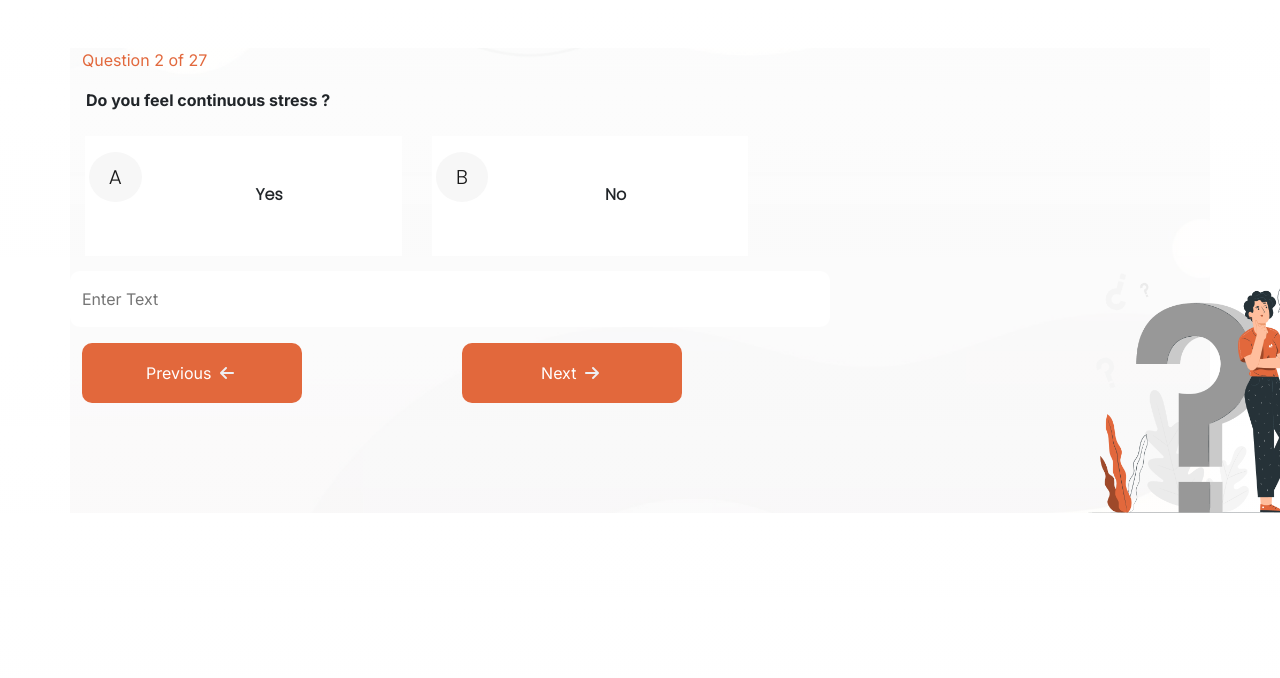
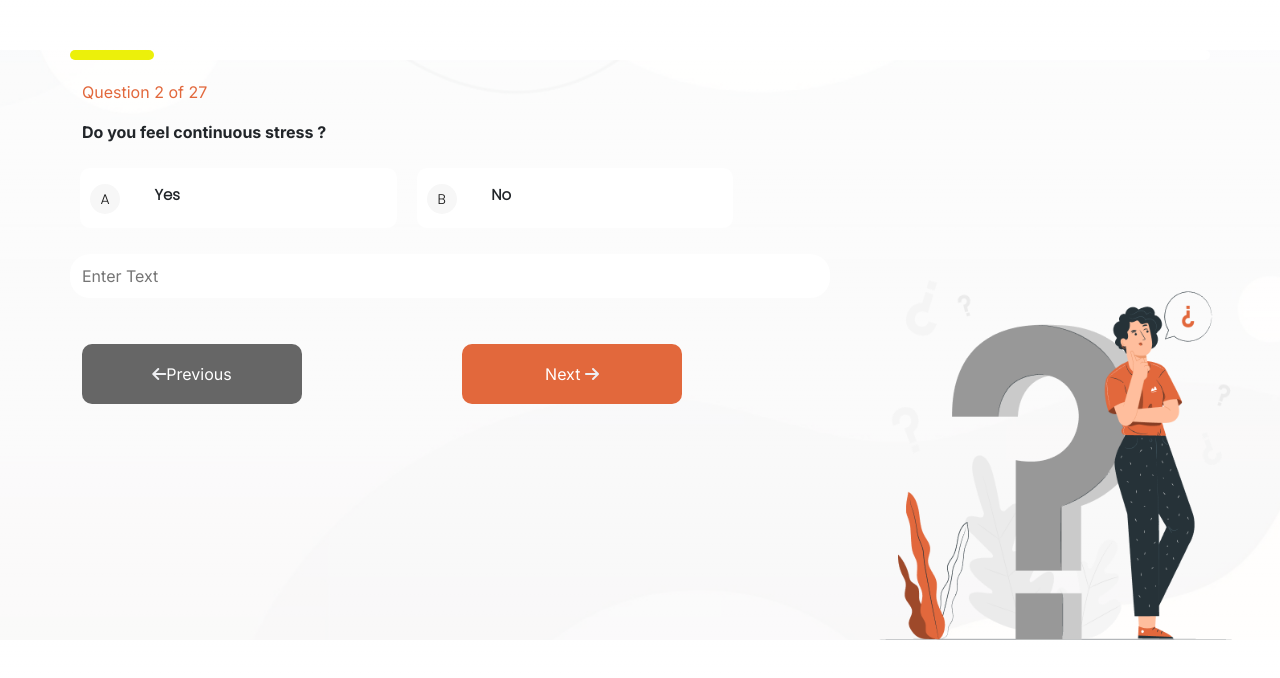
Before and after one commit to Deeba-zcs/Newu, a Next.js app: page /Question in a window 1280 px wide. Both pictures are taken after a click on the button "Next". Shown: the top 678 px of the page. Built offline with nearby package versions, Linux system fonts and the light colour scheme.

Commit message:
progressbar

```diff
--- a/src/app/Question/page.js
+++ b/src/app/Question/page.js
@@ -1,6 +1,5 @@
-// Question.js
 "use client";
-import React, { useState } from "react";
+import React, { useState, useEffect } from "react";
 import Image from "next/image";
 import jsonData from "src/app/questions.json";
 import "./ques.css";
@@ -11,6 +10,18 @@ const Question = () => {
   const currentQuestionData = jsonData.data[currentQuestion];
   const [selectedOptions, setSelectedOptions] = useState([]);
 
+  const progress = ((currentQuestion + 1) / totalQuestions) * 100;
+  const [progressBarClass, setProgressBarClass] = useState();
+
+  useEffect(() => {
+    setProgressBarClass(
+      `progress-bar progress-bar-${Math.floor(progress / 25) * 25}`
+    );
+  }, [currentQuestion, progress]);
+
+  console.log("progress", progress);
+  console.log("progressBarClasssss", progressBarClass);
+
   const handleQuestionChange = (questionIndex) => {
     setCurrentQuestion(questionIndex);
     setSelectedOptions([]);
@@ -19,17 +30,13 @@ const Question = () => {
   const handleOptionSelect = (optionIndex) => {
     let updatedSelectedOptions;
     if (currentQuestionData.question_type === "radio") {
-      // Radio type question, allow only one option to be selected
       updatedSelectedOptions = [optionIndex];
     } else {
-      // Checkbox type question, allow multiple options to be selected
       if (selectedOptions.includes(optionIndex)) {
-        // If the option is already selected, remove it
         updatedSelectedOptions = selectedOptions.filter(
           (index) => index !== optionIndex
         );
       } else {
-        // If the option is not selected, add it
         updatedSelectedOptions = [...selectedOptions, optionIndex];
       }
     }
@@ -39,6 +46,7 @@ const Question = () => {
   const handleNextQuestion = () => {
     const nextQuestion = currentQuestion + 1;
     if (nextQuestion < totalQuestions) {
+      console.log("Next clicked");
       handleQuestionChange(nextQuestion);
     }
   };
@@ -46,33 +54,42 @@ const Question = () => {
   const handlePreviousQuestion = () => {
     const prevQuestion = currentQuestion - 1;
     if (prevQuestion >= 0) {
+      console.log("Prev clicked");
       handleQuestionChange(prevQuestion);
     }
   };
 
-  if (
-    !jsonData ||
-    !jsonData.data ||
-    totalQuestions === 0 ||
-    !currentQuestionData
-  ) {
-    return <p>Loading...</p>;
-  }
+  console.log("currentQuestion:", currentQuestion);
+  console.log("totalQuestions:", totalQuestions);
+
+  console.log("progress:", progress);
 
   return (
-    <div className="container screen mt-5">
+    <>
+      <div className="container-fluid screen">
+        <div className="container">
+          <div className="row progress-bar-wrapper">
+            <div
+              className={`${progressBarClass}`}
+              style={{ width: `${progress}%` }}
+            ></div>
+          </div>
           <div className="row">
-        <div className="col-8">
+            <div className="col-lg-8">
               <p
                 className="font-poppins-regular"
-            style={{ fontSize: "16px", color: "rgb(226, 104, 60)" }}
+                style={{
+                  fontSize: "16px",
+                  color: "rgb(226, 104, 60)",
+                  marginTop: "20px",
+                }}
               >
                 Question {currentQuestion + 1} of {totalQuestions}
               </p>
               <form>
                 <div className="form-group">
                   <div className="row">
-                <div className="col-12 px-3">
+                    <div className="col-lg-12">
                       <label htmlFor={`question_${currentQuestion}`}>
                         <strong>{currentQuestionData.question}</strong>
                       </label>
@@ -80,24 +97,26 @@ const Question = () => {
                   </div>
                   <br />
                   <div className="row">
-                {currentQuestionData.questions_options.map((option, index) => (
+                    {currentQuestionData.questions_options.map(
+                      (option, index) => (
                         <div
-                    className={`col-lg-5 opt col-md-12 py-3 ${
+                          className={`col-lg-5 opt col-md-12  ${
                             selectedOptions.includes(index) ? "selected" : ""
                           }`}
                           key={index}
                           onClick={() => handleOptionSelect(index)}
                         >
                           <div className="row">
-                      <div className="col-2 mx-1 circle">
+                            <div className="col-3 my-3 circle">
                               {String.fromCharCode(65 + index)}
                             </div>
-                      <div className="col-9 my-3">
+                            <div className="col-8  my-3 ">
                               <div className="form-check option">
                                 <input
                                   className="form-check-input chk"
                                   type={
-                              currentQuestionData.question_type === "radio"
+                                    currentQuestionData.question_type ===
+                                    "radio"
                                       ? "radio"
                                       : "checkbox"
                                   }
@@ -115,14 +134,28 @@ const Question = () => {
                                 </label>
                               </div>
                             </div>
+                            <div className="col-2">
+                              {selectedOptions.includes(index) && (
+                                <i
+                                  className="fa-solid fa-check fa-xl gb"
+                                  style={{ color: "#f1f4f8" }}
+                                ></i>
+                              )}
                             </div>
                           </div>
-                ))}
                         </div>
-              <div className="row">
-                <input type="text" placeholder="Enter Text" className="txt" />
+                      )
+                    )}
                   </div>
-              <div className="row py-3 btnsv-prev-next">
+                  <div className="row my-3">
+                    <input
+                      type="text"
+                      placeholder="Enter Text"
+                      className="txt"
+                    />
+                  </div>
+
+                  <div className="row  btnsv-prev-next">
                     <div className="col-6">
                       {currentQuestion > 0 && (
                         <button
@@ -130,11 +163,12 @@ const Question = () => {
                           className="btnsv btnsv-prev"
                           onClick={handlePreviousQuestion}
                         >
-                      Previous{" "}
+                          {" "}
                           <i
-                        className="fa-solid fa-arrow-left px-1"
+                            className="fa-solid fa-arrow-left"
                             style={{ color: "#eeeff2" }}
                           ></i>
+                          Previous{" "}
                         </button>
                       )}
                     </div>
@@ -147,7 +181,7 @@ const Question = () => {
                         >
                           Next{" "}
                           <i
-                        className="fa-solid fa-arrow-right px-1"
+                            className="fa-solid fa-arrow-right "
                             style={{ color: "#eeeff2" }}
                           ></i>
                         </button>
@@ -155,7 +189,7 @@ const Question = () => {
                         <button type="submit" className="btnsv">
                           Submit{" "}
                           <i
-                        className="fa-solid fa-arrow-right px-1"
+                            className="fa-solid fa-arrow-right"
                             style={{ color: "#eeeff2" }}
                           ></i>
                         </button>
@@ -166,19 +200,19 @@ const Question = () => {
               </form>
             </div>
             <div className="col-4">
-          <div className="col-8 imagg">
               <Image
                 src="/pana.png"
                 alt="Image Description"
                 layout="responsive"
-              width={300}
-              height={200}
+                width={400}
+                height={600}
                 className="iom"
               />
             </div>
           </div>
         </div>
       </div>
+    </>
   );
 };
 
--- a/src/app/Question/ques.css
+++ b/src/app/Question/ques.css
@@ -3,41 +3,92 @@
   background-size: cover;
   background-position: center;
 }
+.progress-bar-wrapper {
+  background-color: #fff !important;
+  border-radius: 5px;
+  height: 10px;
+  margin-top: 50px !important;
+  display: flex;
+  align-items: center;
+  overflow: hide;
+}
+.progress-bar {
+  border-radius: 5px;
+  height: 100%;
+  transition: width 0.3s ease-in-out;
+}
+.progress-bar-0 {
+  background-color: rgb(236, 240, 10) !important;
+}
+
+.progress-bar-25 {
+  background-color: rgb(236, 240, 10) !important;
+}
+
+.progress-bar-50 {
+  background-color: rgb(236, 240, 10) !important;
+}
+
+.progress-bar-75 {
+  background-color: rgb(236, 240, 10) !important;
+}
+
+.progress-bar-100 {
+  background-color: rgb(199, 233, 11) !important;
+}
 
 .opt {
-  margin: 15px;
+  margin: 10px;
   background-color: #fff;
+  font-family: "Poppins", sans-serif;
+  background-color: "#fff";
+  border-radius: 10px;
+  text-align: start !important;
+  font-size: 16px;
+  height: 60px;
 }
 
 .circle {
   background-color: rgb(247, 247, 247);
-  width: 50px;
+  width: 30px !important;
   display: flex;
-  height: 50px;
+  height: 30px !important;
   border-radius: 50%;
+  margin-left: 10px;
   justify-content: center;
   align-items: center;
-  font-size: 20px;
+  font-size: 14px;
   color: rgb(26, 26, 26);
   font-family: "Poppins", sans-serif;
 }
 
 .option {
-  font-family: "Poppins", sans-serif;
-  background-color: "#fff";
-  padding: 15px;
-  text-align: center;
+  /* width: 453px !important;
+  top: 329px;
+  left: 103px; */
+
+  border-radius: 10px;
+  text-align: start !important;
+  font-size: 15px;
 }
-
+.gb {
+  margin-top: 35px !important;
+}
 .chk {
   opacity: 0;
 }
-
+.txt:focus {
+  border-color: #a9c45e !important;
+}
 .txt {
   border: none !important;
   width: 100%;
-  border-radius: 10px;
-  padding: 1rem;
+  border-radius: 20px;
+  padding: 10px;
+  margin-bottom: 30px;
+}
+.txt1 {
+  margin-left: 1px !important;
 }
 
 .btnsv {
@@ -60,6 +111,8 @@
 .iom {
   max-width: 100%;
   height: auto;
+  margin-top: 220px !important;
+  margin-left: 36px;
 }
 
 @media screen and (max-width: 1200px) {
@@ -69,19 +122,31 @@
 }
 
 .opt.selected {
-  background-color: rgb(128, 194, 62);
+  background-color: #a9c45e;
+  color: #fff;
 }
 
 /* Style for the previous and next buttons */
 .btnsv-prev-next {
-  /* position: absolute; */
-  bottom: 20px;
+  bottom: 10px;
 }
 
 .btnsv-prev {
   left: 30px;
+  background-color: #666666;
 }
 
 .btnsv-next {
   right: 30px;
+  background-color: #666666;
 }
+
+.btnsv-prev:active,
+.btnsv-prev:focus {
+  background-color: rgb(226, 104, 60);
+}
+
+.btnsv-next:active,
+.btnsv-next:focus {
+  background-color: rgb(226, 104, 60);
+}
```
Also changed, not shown: src/app/Thankyou/page.js (added). Lines whose indentation alone changed are shown as unchanged.
